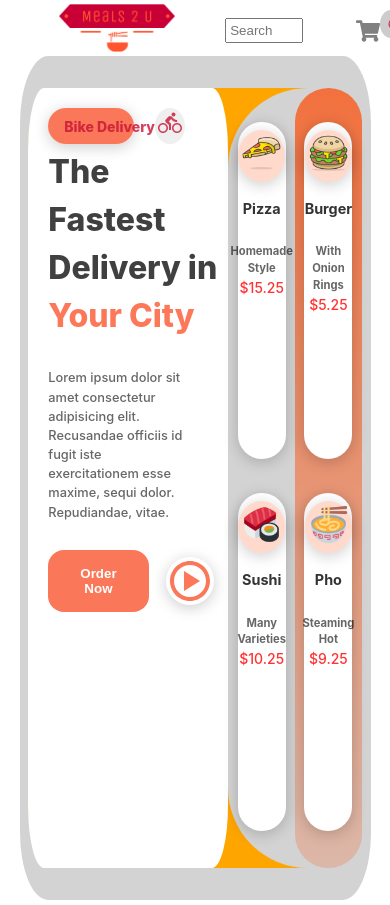
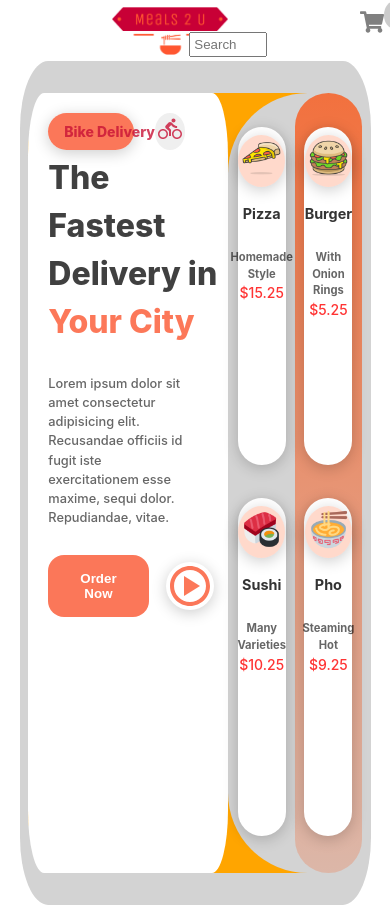
Before and after one commit to Jscorz/React-Food-Delivery-App, a React (Create React App) app: page / in a window 390 px wide. Shown: the top 905 px of the page. Built offline with nearby package versions, Linux system fonts and the light colour scheme.

Commit message:
updated margins to match for navbar elements and updated responsivness

```diff
--- a/src/components/MainText.js
+++ b/src/components/MainText.js
@@ -2,6 +2,7 @@ import React from 'react';
 import styled from 'styled-components';
 import { MdDirectionsBike } from 'react-icons/md';
 import { BiPlayCircle } from 'react-icons/bi';
+import { Link } from 'react-router-dom';
 
 const MainText = () => {
   return (
@@ -23,6 +24,7 @@ const MainText = () => {
           officiis id fugit iste exercitationem esse maxime, sequi dolor.
           Repudiandae, vitae.
         </div>
+        <Link to='Shop'>
           <div className='button-container'>
             <button className='order'>order now</button>
             <button className='play'>
@@ -30,6 +32,7 @@ const MainText = () => {
             </button>
             <p className='process'>Order Process</p>
           </div>
+        </Link>
       </section>
     </Wrapper>
   );
--- a/src/components/Navbar.js
+++ b/src/components/Navbar.js
@@ -64,9 +64,8 @@ const Wrapper = styled.section`
 
   img {
     max-height: 5rem;
-    margin-left: 5rem;
+    margin-left: 7rem;
     cursor: pointer;
-    margin-left: 15vw;
 
     @media only screen and (max-width: 800px) {
       max-height: 3rem;
@@ -103,7 +102,7 @@ const Wrapper = styled.section`
   .search-input {
     padding: 0.5rem;
     padding-left: 2rem;
-    margin-right: 3rem;
+    margin-right: 7rem;
     transition: all 0.2s;
 
     @media only screen and (max-width: 800px) {
@@ -165,7 +164,7 @@ const Wrapper = styled.section`
   }
 
   .links-container {
-    @media only screen and (max-width: 1100px) {
+    @media only screen and (max-width: 1200px) {
       display: none;
     }
   }
```
Lines whose indentation alone changed are shown as unchanged.
